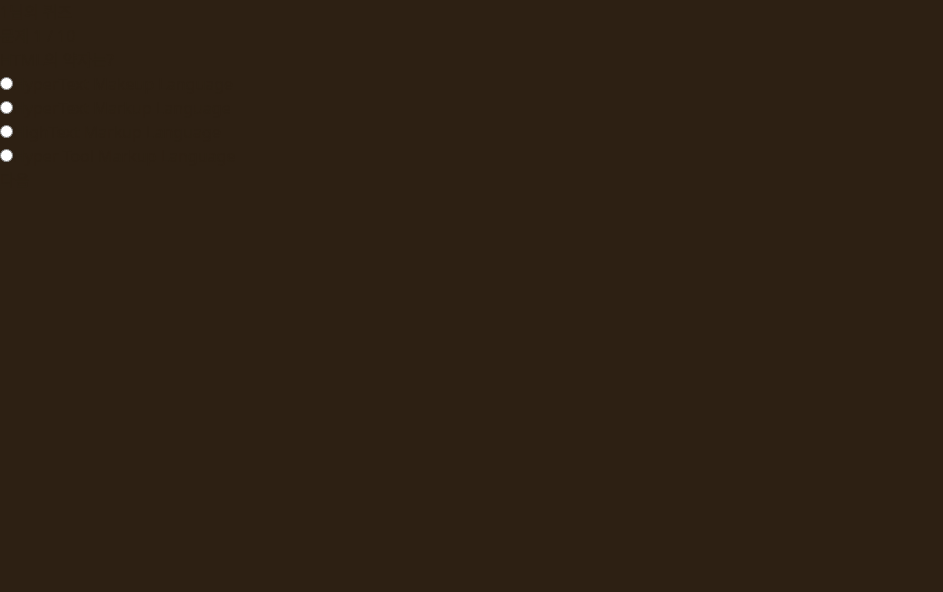
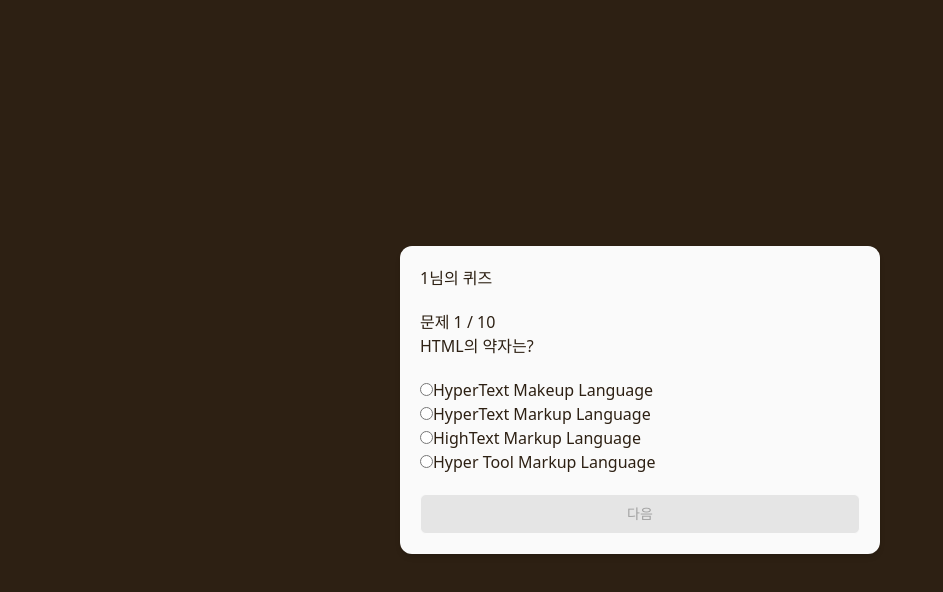
Before and after one commit to miloupark/uquiz, a React (Vite) app: page /quiz/1 in a window 1280 px wide. Shown: the top 592 px of the page, without its empty margins (0-943 px from the left). Built offline with nearby package versions, Linux system fonts and the light colour scheme; a web font is replaced by a local one.

Commit message:
refactor(button): TextButton의 inactive 상태 분기 로직 추가 및 반영

```diff
--- a/src/components/Home.jsx
+++ b/src/components/Home.jsx
@@ -47,7 +47,9 @@ function Home() {
             onChange={handleNickname}
             className="flex-1 text-sm outline-none border border-neutral-300 p-2 rounded-md bg-neutral-50 placeholder:text-neutral-400 hover:border-neutral-300 hover:bg-neutral-100 focus-visible:border-blue-500 focus-visible:ring-4 focus-visible:ring-blue-500/10 transition-all"
           />
-          <TextButton>시작하기</TextButton>
+          <TextButton type="submit" inactive={!nickname.trim()}>
+            시작하기
+          </TextButton>
         </form>
       </div>
     </section>
--- a/src/components/Quiz.jsx
+++ b/src/components/Quiz.jsx
@@ -4,6 +4,7 @@ import { useNavigate, useParams } from 'react-router-dom';
 import questions from '../data/questions.json';
 import toast from 'react-hot-toast';
 import useResultStore from '../stores/useResultStore';
+import TextButton from './button/TextButton';
 
 export default function Quiz() {
   const { nickname } = useParams();
@@ -52,14 +53,13 @@ export default function Quiz() {
   };
 
   return (
-    <section>
+    <section className="min-h-screen flex items-center justify-center p-10">
+      <div className="w-full max-w-120 grid p-5 gap-5 rounded-xl bg-neutral-50 shadow-md">
         <h2>{nickname}님의 퀴즈</h2>
-
         <div>
           문제 {currentIndex + 1} / {questions.length}
           <h3>{current.question}</h3>
         </div>
-
         {/* 선택지 */}
         <ul>
           {current.options.map((option, index) => (
@@ -76,8 +76,10 @@ export default function Quiz() {
             </li>
           ))}
         </ul>
-
-      <button onClick={handleNext}>{isLast ? '제출' : '다음'}</button>
+        <TextButton onClick={handleNext} inactive={selectedOption === null}>
+          {isLast ? '제출' : '다음'}
+        </TextButton>
+      </div>
     </section>
   );
 }
--- a/src/components/button/TextButton.jsx
+++ b/src/components/button/TextButton.jsx
@@ -1,8 +1,19 @@
-export default function TextButton({ type, children }) {
+export default function TextButton({
+  type = 'button',
+  inactive = false,
+  children,
+  ...props
+}) {
   return (
     <button
       type={type}
-      className="h-10 inline-flex justify-center items-center text-sm font-medium text-primary p-2 rounded-md bg-neutral-300 border border-neutral-50 hover:border-neutral-300 hover:bg-primary hover:text-white outline-none focus-visible:border-blue-500 focus-visible:ring-4 focus-visible:ring-blue-500/10 transition duration-300 ease-in-out"
+      {...props}
+      className={`h-10 inline-flex justify-center items-center text-sm font-medium p-2 rounded-md border outline-none transition duration-300 ease-in-out
+        ${
+          inactive
+            ? 'bg-neutral-200 text-neutral-400 border-neutral-50'
+            : 'bg-primary text-white border-neutral-50 hover:border-neutral-300 hover:bg-primary hover:text-white focus-visible:border-blue-500 focus-visible:ring-4 focus-visible:ring-blue-500/10'
+        }`}
     >
       {children}
     </button>
```
Lines whose indentation alone changed are shown as unchanged.
